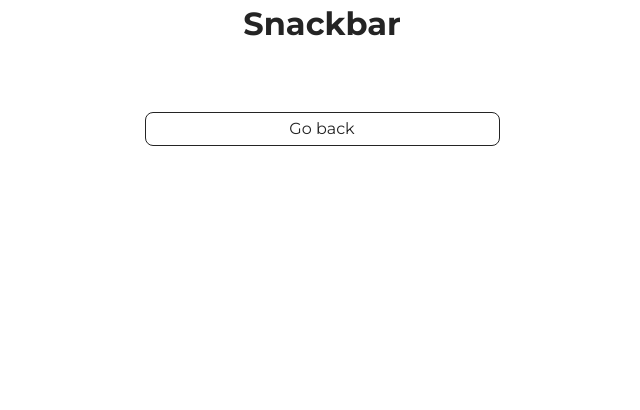
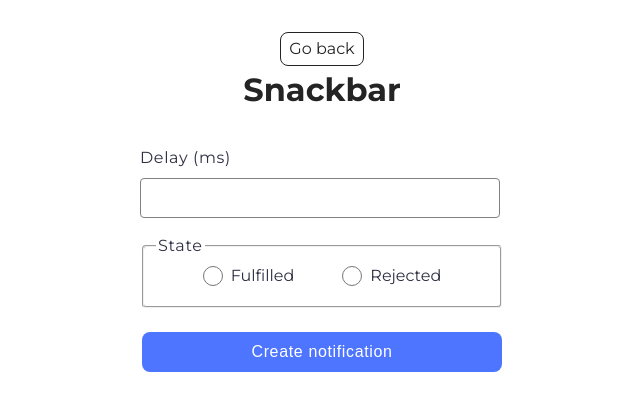
Before and after one commit to iNevTodD/goit-js-hw-10, a website built with Vite: page src/2-snackbar.html in a window 1280 px wide. Shown: the whole page, without its empty margins (318-958 px from the left). Built offline with nearby package versions, Linux system fonts and the light colour scheme.

Commit message:
complete task 2

```diff
--- a/src/2-snackbar.html
+++ b/src/2-snackbar.html
@@ -9,9 +9,44 @@
   </head>
   <body>
     <main>
+      <load src="./partials/back-link.html" />
       <div class="container">
         <h1 class="main-title">Snackbar</h1>
-        <load src="./partials/back-link.html" />
+
+        <form class="form">
+          <label class="form-label">
+            Delay (ms)
+            <input class="form-input" type="number" name="delay" required />
+          </label>
+
+          <fieldset class="form-fieldset">
+            <legend class="form-radio-group__legend">State</legend>
+            <div class="radio-group">
+              <label class="form-radio-group__label">
+                <input
+                  class="form-radio"
+                  type="radio"
+                  name="state"
+                  value="fulfilled"
+                  required
+                />
+                Fulfilled
+              </label>
+              <label class="form-radio-group__label">
+                <input
+                  class="form-radio"
+                  type="radio"
+                  name="state"
+                  value="rejected"
+                  required
+                />
+                Rejected
+              </label>
+            </div>
+          </fieldset>
+
+          <button class="submit-btn" type="submit">Create notification</button>
+        </form>
       </div>
     </main>
     <script type="module" src="./js/2-snackbar.js"></script>
--- /dev/null
+++ b/src/css/2-snackbar.css
@@ -0,0 +1,127 @@
+.container {
+    display: flex;
+    flex-direction: column;
+    align-items: center;
+    justify-content: center;
+    max-width: 360px;
+}
+
+.form-label {
+    display: flex;
+    align-items: flex-start;
+    justify-content: flex-start;
+    flex-direction: column;
+    gap: 8px;
+
+    font-weight: 400;
+    font-size: 16px;
+
+    line-height: 1.5;
+    letter-spacing: 0.04em;
+    color: #2e2f42;
+    margin-bottom: 16px;
+}
+
+.form-input {
+    width: 360px;
+    height: 40px;
+    border: 1px solid #808080;
+    border-radius: 4px;
+    box-sizing: border-box;
+
+    transition: border-color 250ms ease-in-out;
+}
+
+.form-input:hover {
+    border-color: #000000;
+    outline: none;
+}
+
+.form-input:focus {
+    border-color: #4e75ff;
+    outline: none;
+}
+
+.form-fieldset {
+    box-sizing: border-box;
+    border-radius: 4px;
+    width: 360px;
+
+    transition: border-color 250ms ease-in-out;
+}
+
+.form-fieldset:hover {
+    border-color: #000000;
+    outline: none;
+}
+
+.form-radio-group__legend {
+    font-weight: 400;
+    font-size: 16px;
+    line-height: 1.5;
+    letter-spacing: 0.04em;
+    color: #2e2f42;
+
+    text-align: left;
+}
+
+.radio-group {
+    display: flex;
+    align-items: flex-start;
+    justify-content: center;
+    flex-direction: row;
+    gap: 48px;
+
+    height: 32px;
+}
+
+.form-radio-group__label {
+    display: flex;
+    align-items: center;
+    justify-content: flex-start;
+    gap: 8px;
+
+    font-weight: 400;
+    font-size: 16px;
+
+    line-height: 1.5;
+    color: #2e2f42;
+}
+
+.form-radio {
+    width: 20px;
+    height: 20px;
+    margin: 0;
+    accent-color: #757575;
+
+    transition: accent-color 250ms ease-in-out;
+}
+
+.form-radio:checked {
+    accent-color: #4e75ff;
+}
+
+.submit-btn {
+    border: none;
+    border-radius: 8px;
+    padding-block: 8px;
+    padding-inline: 16px;
+    width: 360px;
+    height: 40px;
+
+    background-color: #4e75ff;
+    font-weight: 500;
+    font-size: 16px;
+    line-height: 1.5;
+    letter-spacing: 0.04em;
+    color: #fff;
+
+    margin-top: 24px;
+
+    transition: background-color 250ms ease-in-out;
+}
+.container .submit-btn:hover,
+.container .submit-btn:focus {
+    background-color: #6c8cff;
+    cursor: pointer;
+}
--- a/src/css/base.css
+++ b/src/css/base.css
@@ -28,6 +28,7 @@ body {
 main {
   flex-grow: 1;
 }
+
 main:has(.back-link) {
   text-align: center;
 }
--- a/src/css/styles.css
+++ b/src/css/styles.css
@@ -17,3 +17,4 @@
 @import url('./badges.css');
 @import url('./back-link.css');
 @import url('./1-timer.css');
+@import url('./2-snackbar.css');
--- a/src/js/2-snackbar.js
+++ b/src/js/2-snackbar.js
@@ -0,0 +1,60 @@
+import iziToast from "izitoast";
+import "izitoast/dist/css/iziToast.min.css";
+
+const delayInput = document.querySelector(".form-input");
+
+let delay = 0;
+
+delayInput.addEventListener("input", (event) => {
+    delay = Number(event.target.value);
+});
+
+const createButton = document.querySelector(".submit-btn");
+
+createButton.addEventListener("click", (event) => {
+    event.preventDefault();
+    delayInput.value = "";
+    if (delay < 0) {
+        iziToast.error({
+            title: 'Error',
+            message: 'Delay value cannot be negative',
+        });
+        return;
+    }
+
+    const selectedRadio = document.querySelector("input[name='state']:checked");
+
+    if (!selectedRadio) {
+        iziToast.error({
+            title: 'Error',
+            message: 'Please select a state for the promise',
+        });
+        return;
+    }
+
+    const promise = new Promise((resolve, reject) => {
+        const choosedOption = selectedRadio.value;
+        let currentDelay = delay;
+        setTimeout(() => {
+            if (choosedOption === "fulfilled") {
+                resolve(`✅ Fulfilled promise in ${currentDelay}ms`);
+            } else if (choosedOption === "rejected") {
+                reject(`❌ Rejected promise in ${currentDelay}ms`);
+            }
+
+        }, currentDelay);
+    })
+
+    promise.then(value => {
+        iziToast.success({
+            title: 'Success',
+            message: value,
+        });
+
+    }).catch((error) => {
+        iziToast.error({
+            title: 'Error',
+            message: error,
+        });
+    });
+});
```
